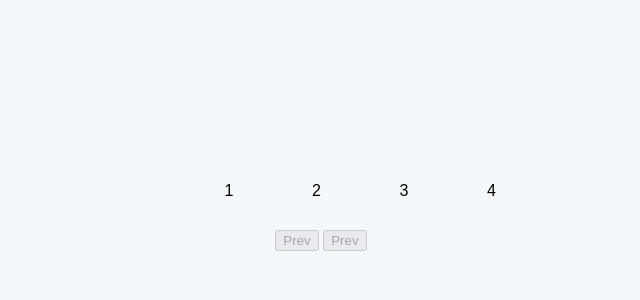
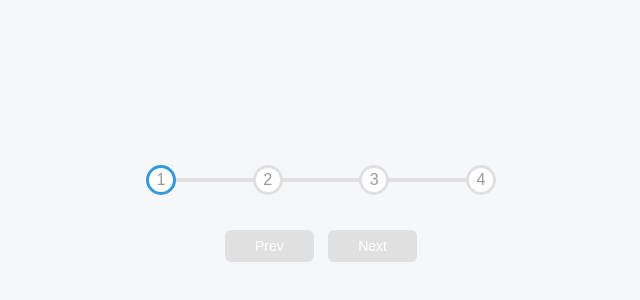
Before and after one commit to jonangeles-sanchez/Progress-Steps, a plain HTML site: page index.html in a window 1280 px wide. Shown: the part 184-484 px from the top of the page, without its empty margins (319-959 px from the left). Drawn offline with Linux system fonts and the light colour scheme; a web font is replaced by a local one.

Commit message:
Fixed HTML bugs & added style to project
Fixed HTML bugs & added style to buttons, circles, next, prev buttons. Next working on JavaScript portion of project.

```diff
--- a/index.html
+++ b/index.html
@@ -17,7 +17,7 @@
         </div>
 
         <button class="btn" id="prev" disabled>Prev</button>
-        <button class="btn" id="prev" disabled>Prev</button>
+        <button class="btn" id="prev" disabled>Next</button>
     </div>
 </body>
 
--- a/style.css
+++ b/style.css
@@ -1,4 +1,11 @@
 @import url('https://fonts.googleapis.com/css?family=Muli&display=swap');
+
+:root {
+    --line-border-fill: #3498db;
+    --line-border-empty: #e0e0e0;
+}
+
+
 
 *{
     box-sizing: border-box;
@@ -27,3 +34,70 @@ body{
     max-width: 100%;
     width: 350px;
 }
+
+.progress-container::before{
+    content: '';
+    background-color: var(--line-border-empty);
+    position: absolute;
+    top: 50%;
+    left: 0;
+    transform: translateY(-50%);
+    height: 4px;
+    width: 100%;
+    z-index: -1;
+}
+
+.progress{
+    background-color: var(--line-border-fill);
+    position: absolute;
+    top: 50%;
+    left: 0;
+    transform: translateY(-50%);
+    height: 4px;
+    width: 0%;
+    z-index: -1;
+    transition: 0.4s ease;
+}
+
+.circle {
+    background-color: #fff;
+    color: #999;
+    border-radius: 50%;
+    height: 30px;
+    width: 30px;
+    display: flex;
+    align-items: center;
+    justify-content: center;
+    border: 3px solid var(--line-border-empty);
+    transition: .4s ease;
+}
+
+.circle.active {
+    border-color: var(--line-border-fill);
+
+}
+
+.btn {
+    background-color: var(--line-border-fill);
+    color: white;
+    border: 0;
+    border-radius: 6px;
+    cursor: pointer;
+    font-family: inherit;
+    padding: 8px 30px;
+    margin: 5px;
+    font-size: 14px;
+}
+
+.btn:active {
+    transform: scale(.98);
+}
+
+.btn:focus {
+    outline: 0;
+}
+
+.btn:disabled {
+    background-color: var(--line-border-empty);
+    cursor: not-allowed;
+}
```
